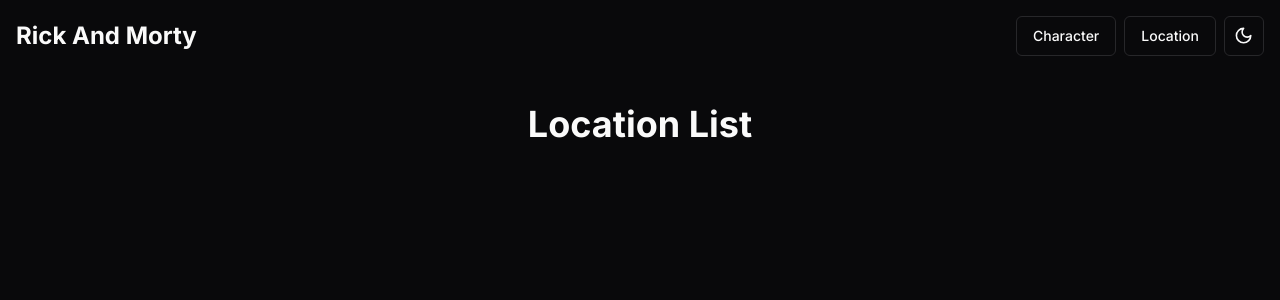
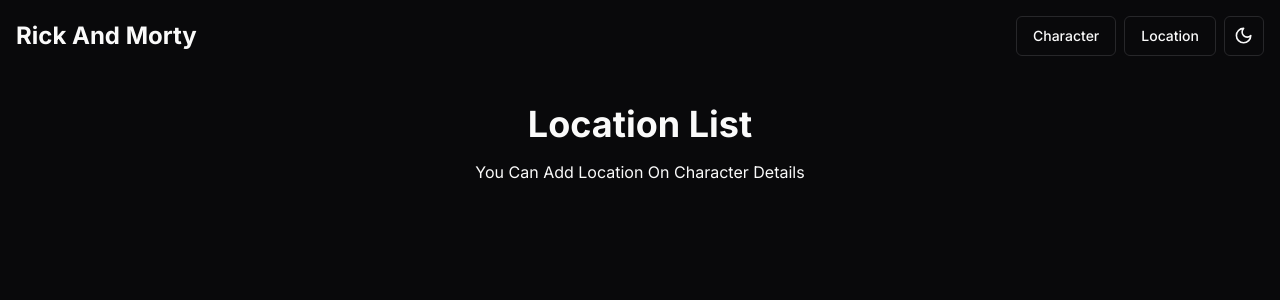
Before and after one commit to frn-af/Rick-and-Morty, a Next.js app: page /location in a window 1280 px wide. Shown: the top 300 px of the page. Built offline with nearby package versions, Linux system fonts and the light colour scheme.

Commit message:
fix: location page

```diff
--- a/src/app/location/page.tsx
+++ b/src/app/location/page.tsx
@@ -31,6 +31,8 @@
       <h1 className="text-center text-4xl font-bold p-4 capitalize">
         Location List
       </h1>
+      <p className="text-center capitalize">you can add location on character details</p>
+      {location && (
         <div className="grid grid-cols-3 md:grid-cols-5 p-10 gap-2">
           {locations.map((location, index) => (
             <div key={index}>
@@ -42,6 +44,7 @@
             </div>
           ))}
         </div>
+      )}
     </div>
   );
 };
```
Lines whose indentation alone changed are shown as unchanged.
